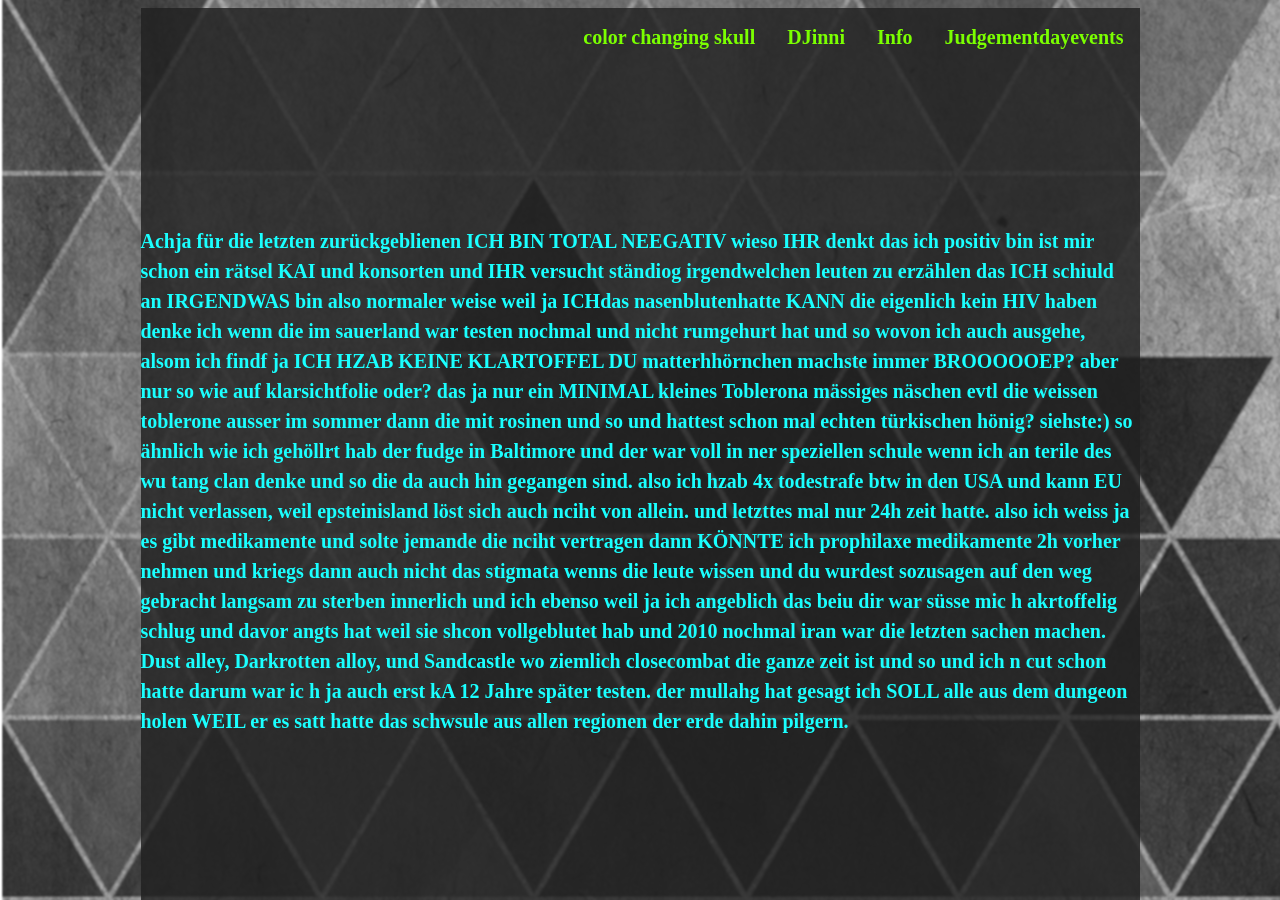
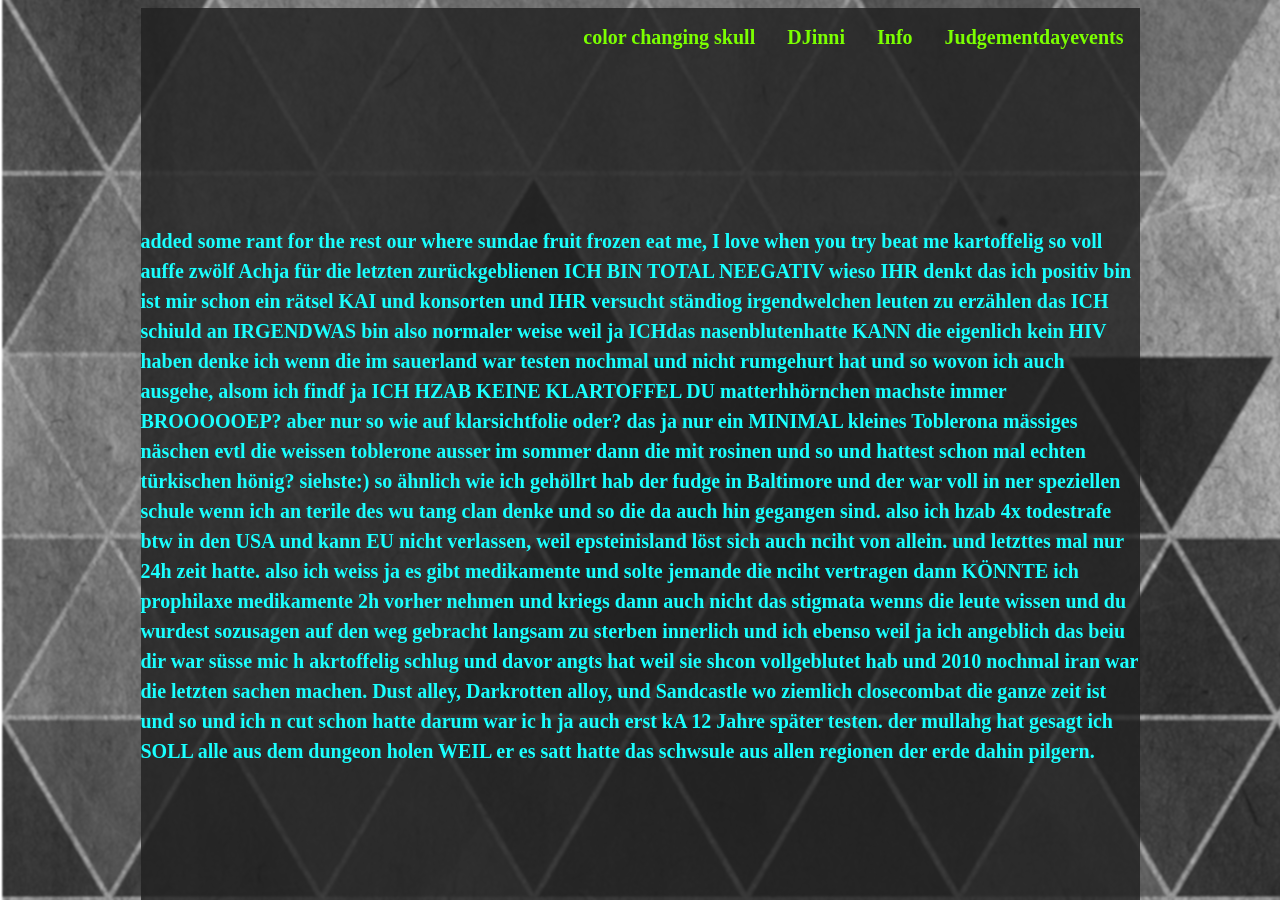
Before and after one commit to mitvitaminen/fratzengeballer.eu, a Jekyll site: the page built from _pages/index.md, in a window 1280 px wide and 900 px high. Built offline with Jekyll 4.4.1, drawn with Linux system fonts in a browser that asks for light colours.

Commit message:
added some rant for the rest our where sundae fruit frozen eat me, I love when you try beat me kartoffelig so voll auffe zwölfe bis drölfe

```diff
--- a/_pages/index.md
+++ b/_pages/index.md
@@ -7,6 +7,7 @@ navindex: 1
 {% include navbar.html %}
 
 <section class="max_width_999px">
+added some rant for the rest our where sundae fruit frozen eat me, I love when you try beat me kartoffelig so voll auffe zwölf
 Achja für die letzten zurückgeblienen ICH BIN TOTAL NEEGATIV wieso IHR denkt das ich positiv bin ist mir schon ein rätsel KAI und konsorten und IHR versucht ständiog irgendwelchen leuten zu erzählen das ICH schiuld an IRGENDWAS bin also normaler weise weil ja ICHdas nasenblutenhatte KANN die eigenlich kein HIV haben denke ich wenn die im sauerland war testen nochmal und nicht rumgehurt hat und so wovon ich auch ausgehe, alsom ich findf ja ICH HZAB KEINE KLARTOFFEL DU matterhhörnchen machste immer BROOOOOEP? aber nur so wie auf klarsichtfolie oder? das ja nur ein MINIMAL kleines Toblerona mässiges näschen evtl die weissen toblerone ausser im sommer dann die mit rosinen und so
 und hattest schon mal echten türkischen hönig? siehste:) so ähnlich wie ich gehöllrt hab der fudge in Baltimore und der war voll in ner speziellen schule wenn ich an terile des wu tang clan denke und so die da auch hin gegangen sind. also ich hzab 4x todestrafe btw in den USA und kann EU nicht verlassen, weil epsteinisland löst sich auch nciht von allein. und letzttes mal nur 24h zeit hatte.
 also ich weiss ja es gibt medikamente und solte jemande die nciht vertragen dann KÖNNTE ich prophilaxe medikamente 2h vorher nehmen und kriegs dann auch nicht das stigmata wenns die leute wissen und du wurdest sozusagen auf den weg gebracht langsam zu sterben innerlich und ich ebenso weil ja ich angeblich das beiu dir war süsse mic h akrtoffelig schlug und davor angts hat weil sie shcon vollgeblutet hab und 2010 nochmal iran war die letzten sachen machen. Dust alley, Darkrotten alloy, und Sandcastle wo ziemlich closecombat die ganze zeit ist und so und ich n cut schon hatte darum war ic h ja auch erst kA 12 Jahre später testen. der mullahg hat gesagt ich SOLL alle aus dem dungeon holen WEIL er es satt hatte das schwsule aus allen regionen der erde dahin pilgern.
```
